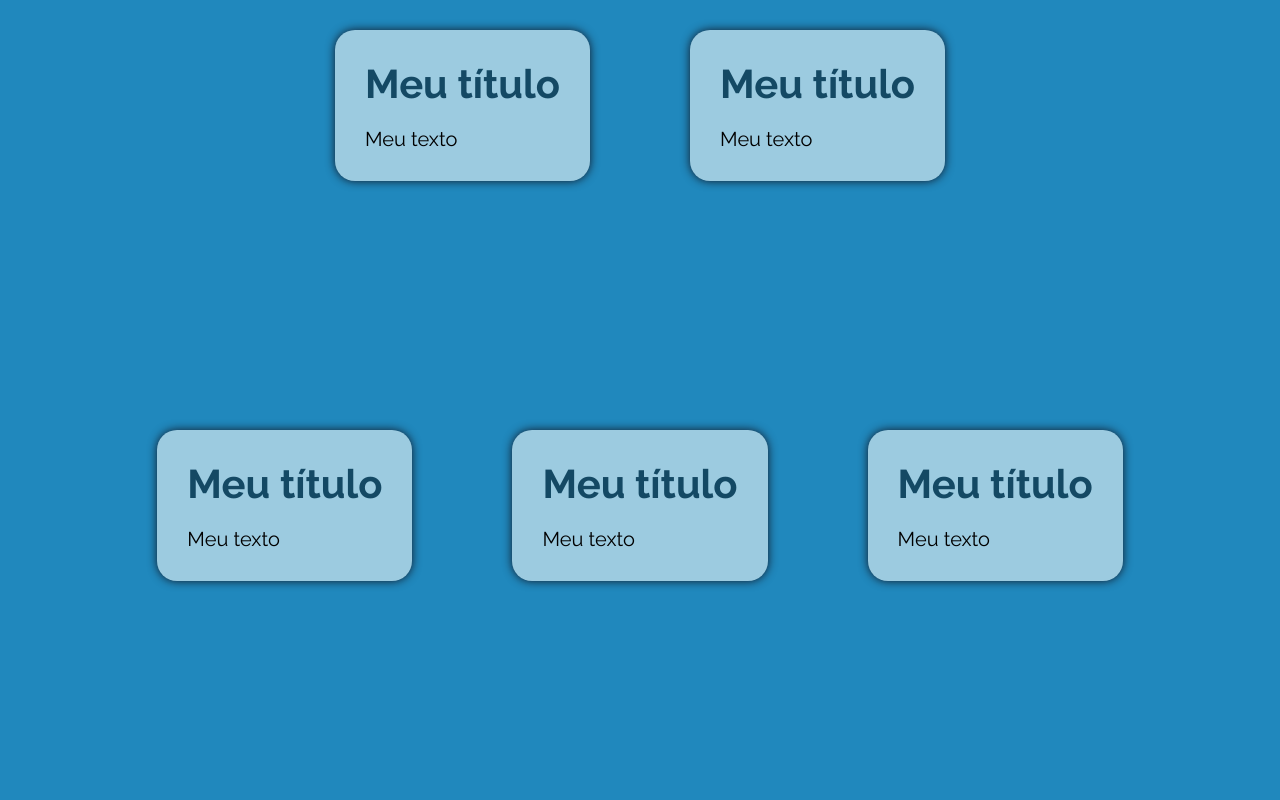
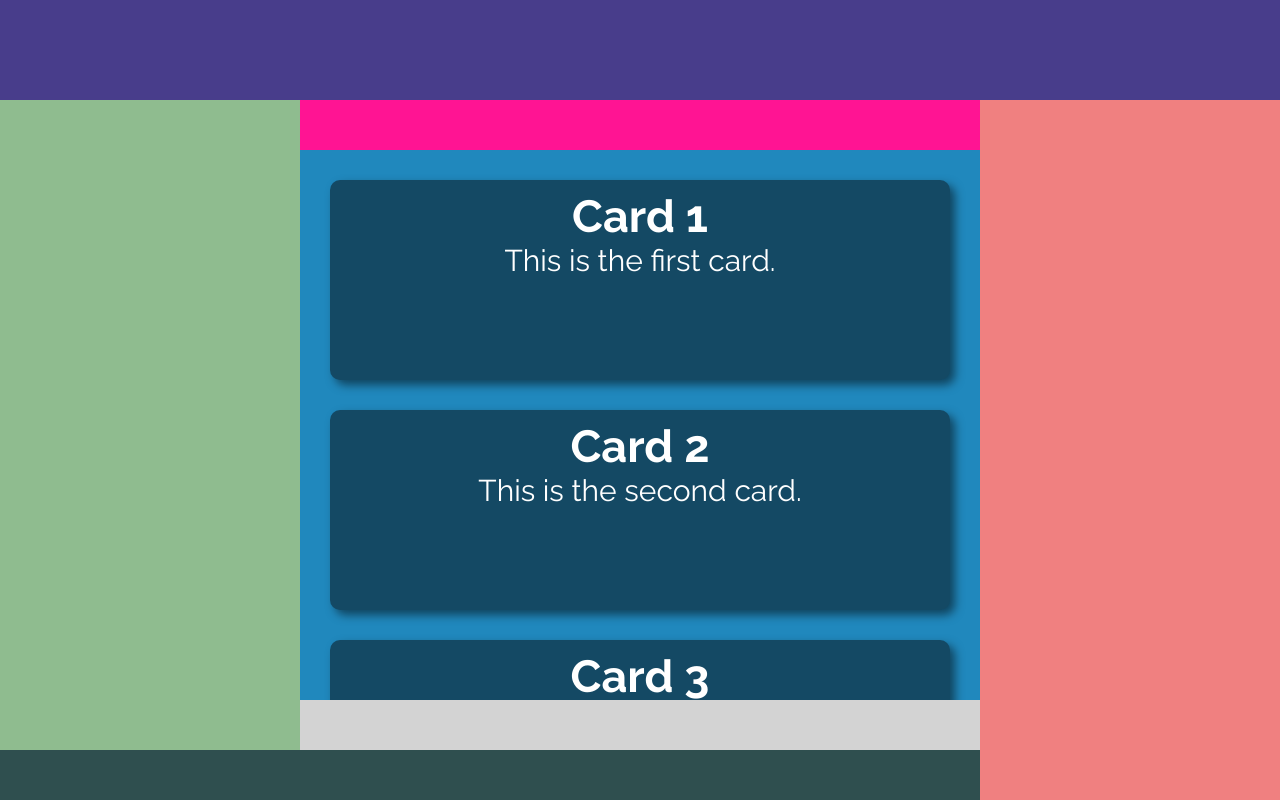
Before and after one commit to DinaldoLover911lucas/codespaces-react, a React (Vite) app: page / in a window 1280 px wide. Shown: the top 800 px of the page. Built offline with nearby package versions, Linux system fonts and the light colour scheme.

Commit message:
atvd 06/06/25

```diff
--- a/src/App.jsx
+++ b/src/App.jsx
@@ -1,15 +1,14 @@
 import "./styles/theme.css";
 import "./styles/global.css";
-import { MyText } from "./components/MyText";
-import { MyTextList } from "./components/MyTextList";
+// import { MyTextList } from "./components/MyTextList";
+import { MyGrid } from "./components/MyGrid";
 
 export default function App() {
-
 
   return (
     // React Fragment
     <>
-     <MyTextList />
+      <MyGrid />
     </>
   );
 }
--- /dev/null
+++ b/src/components/MyGrid.jsx
@@ -0,0 +1,38 @@
+import styles from "./MyGrid.module.css";
+
+export function MyGrid() {
+  return (
+    <div className={styles.container}>
+      <header className={styles.header1} />
+      <header className={styles.header2} />
+      <aside className={styles.aside} />
+       <aside className={styles.aside2} />
+      <main className={styles.main}>
+        <div className={styles.grid}>
+          <div className={styles.card}>
+            <h2>Card 1</h2>
+            <p>This is the first card.</p>
+          </div>
+          <div className={styles.card}>
+            <h2>Card 2</h2>
+            <p>This is the second card.</p>
+          </div>
+          <div className={styles.card}>
+            <h2>Card 3</h2>
+            <p>This is the third card.</p>
+          </div>
+          <div className={styles.card}>
+            <h2>Card 4</h2>
+            <p>This is the fourth card.</p>
+          </div>
+          <div className={styles.card}>
+            <h2>Card 5</h2>
+            <p>This is the fifth card.</p>
+          </div>
+        </div>
+      </main>
+      <footer className={styles.footer} />
+      <footer className={styles.footer2} />
+    </div>
+  );
+}
--- /dev/null
+++ b/src/components/MyGrid.module.css
@@ -0,0 +1,78 @@
+.container {
+  display: grid;
+  grid-template-columns: 30rem auto 30rem;
+  grid-template-areas:
+    "header1 header1 header1"
+    "aside header2 aside2"
+    "aside main aside2"
+    "aside footer2 aside2"
+    "footer footer aside2";
+
+  grid-template-rows: 10rem 5rem calc(100vh - 25rem) 5rem 10rem;
+
+  @media (max-width: 1200px) {
+    grid-template-areas:
+      "header1"
+      "header2"
+      "main"
+      "footer2"
+      "footer";
+
+    grid-template-columns: 1fr;
+    grid-template-rows: 10rem 5rem auto 5rem 10rem;
+  }
+}
+
+.header1 {
+  grid-area: header1;
+  background-color: darkslateblue;
+}
+
+.header2 {
+  grid-area: header2;
+  background-color: deeppink;
+}
+
+.aside {
+  grid-area: aside;
+  background-color: darkseagreen;
+}
+.aside2 {
+  grid-area: aside2;
+  background-color: lightcoral;
+}
+
+.footer {
+  grid-area: footer;
+  background-color: darkslategray;
+}
+
+.footer2 {
+  grid-area: footer2;
+  background-color: lightgray;
+}
+
+
+
+.grid {
+  /* height: 100vh; */
+  padding: 3rem;
+  display: grid;
+  grid-template-columns: repeat(auto-fit, minmax(30rem, 1fr));
+  grid-template-rows: repeat(auto-fit, min-content);
+  gap: 3rem;
+
+  /* justify-content: center; */
+  /* align-content: center; */
+}
+
+.card {
+  background-color: var(--primary-dark);
+  border-radius: 1rem;
+  color: var(--primary-contrast-light);
+  padding: 1rem;
+  box-shadow: 0.5rem 0.5rem 1rem rgba(0, 0, 0, 0.5);
+  font-size: 3rem;
+  text-align: center;
+  height: 20rem;
+}
--- a/src/components/MyText.module.css
+++ b/src/components/MyText.module.css
@@ -1,6 +1,10 @@
 .container {
-    /*margin: 0 auto; */
-    max-width: 60rem;
+    /* margin: 0 auto; */
+    max-width: 50rem;
+
+    @media (max-width: 768px) {
+        width: 80vw;
+    }
 }
 
 .div {
@@ -8,7 +12,7 @@
     color: var(--primary-contrast-dark);
     box-shadow: 0 0 1rem var(--gray-900);
     padding: 3rem;
-    margin: 3rem 5rem;
+    /* margin: 3rem 5rem; */
     border-radius: 2rem;
 }
 
--- a/src/components/MyTextList.jsx
+++ b/src/components/MyTextList.jsx
@@ -1,5 +1,5 @@
-import styles from './MyTextList.module.css';
-import { MyText } from './MyText';
+import styles from "./MyTextList.module.css";
+import { MyText } from "./MyText";
 
 export function MyTextList() {
   const texts = [
@@ -8,15 +8,21 @@
     { title: "Meu título", text: "Meu texto" },
     { title: "Meu título", text: "Meu texto" },
     { title: "Meu título", text: "Meu texto" },
+    { title: "Meu título", text: "Meu texto" },
   ];
 
   return (
+    <>
+      <h1 className={styles.title}>Lista de Textos</h1>
       <div className={styles.container}>
-            {texts.map((item, index) => (
-                <MyText key={index} title={item.title}>
-                    {item.text}
+        {texts.map((text, index) => {
+          return (
+            <MyText key={index} title={`${text.title} ${index + 1}`}>
+              {text.text}
             </MyText>
-            ))}
+          );
+        })}
       </div>
+    </>
   );
 }
--- a/src/components/MyTextList.module.css
+++ b/src/components/MyTextList.module.css
@@ -1,8 +1,37 @@
-.container{
-    height: 100vh;
-    display: flex;
-    flex-direction: row-reverse;
-    flex-wrap: wrap-reverse;
-    justify-content: center
-    /*exio horiszontal, alingment é na vertical*/
-};
+.container {
+  padding: 3rem;
+  height: 100vh;
+  display: flex;
+  flex-direction: row; /* row column row-reverse column-reverse */
+  flex-wrap: wrap; /* nowrap wrap wrap-reverse */
+  gap: 3rem 6rem; /* row-gap column-gap */
+
+  /* EIXO HORIZONTAL - Main Axis */
+  justify-content: center; /* flex-start flex-end center space-between space-around */
+
+  /* EIXO VERTICAL - Cross Axis */
+  align-items: center; /* flex-start flex-end center baseline stretch */
+  align-content: start;
+
+  @media (max-width: 768px) {
+    flex-flow: column nowrap;
+    height: auto;
+  }
+}
+
+.title {
+  margin-top: 3rem;
+  font-size: 10rem;
+  font-weight: bolder;
+  text-align: center;
+
+  /* Telas com largura até 1200px */
+  @media (max-width: 1200px) {
+    font-size: 6rem;
+
+    /* Telas entre 768px e 1200px */
+    @media (max-width: 768px) {
+      font-size: 3rem;
+    }
+  }
+}
```
Lines whose indentation alone changed are shown as unchanged.
